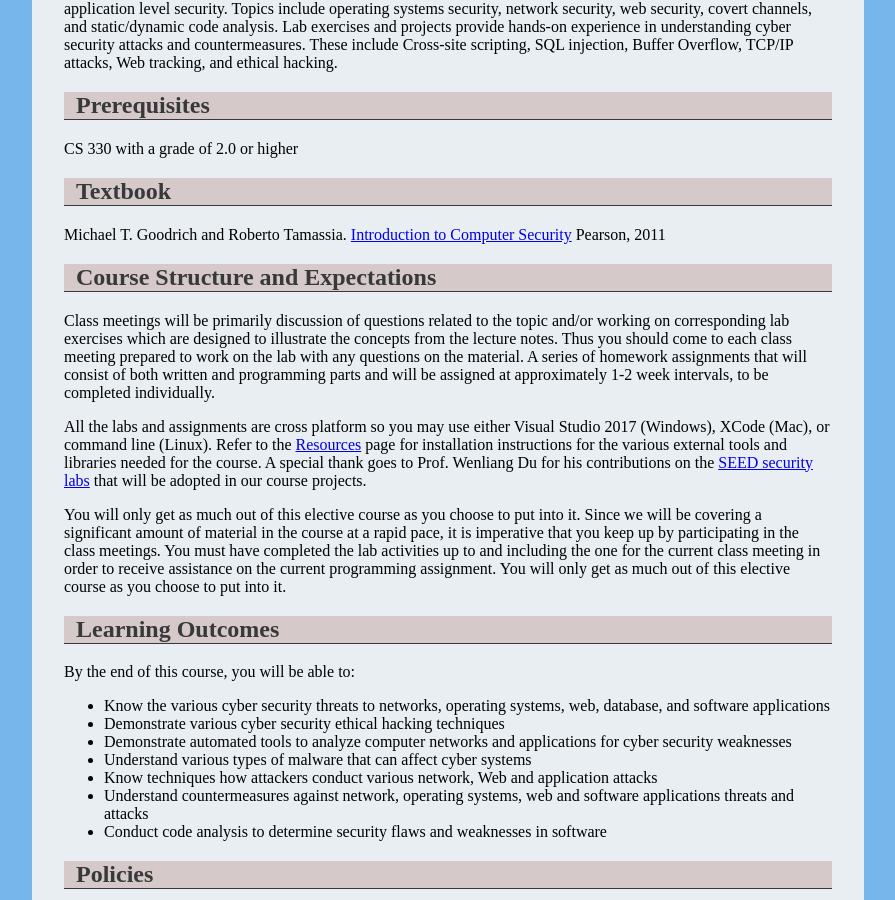
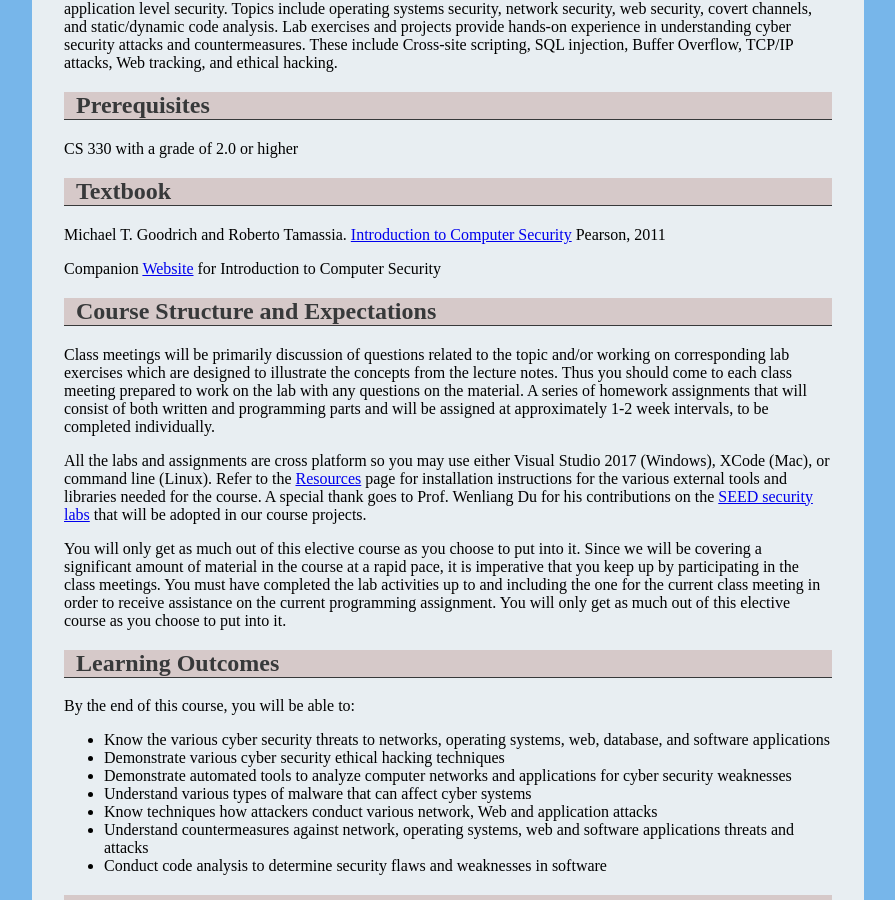
Before and after one commit to ycpcs/cs497-spring2019, a Jekyll site: the page built from syllabus.md, in a window 1280 px wide and 900 px high, scrolled down 561 px. Shown: the whole window, without its empty margins (192-1087 px from the left). Built offline with Jekyll 4.4.1, drawn with Linux system fonts in a browser that asks for light colours.

Commit message:
Add book website

```diff
--- a/syllabus.md
+++ b/syllabus.md
@@ -34,6 +34,8 @@ Textbook
 --------
 
 Michael T. Goodrich and Roberto Tamassia. [Introduction to Computer Security](https://www.pearson.com/us/higher-education/program/Goodrich-Introduction-to-Computer-Security/PGM218035.html) Pearson, 2011
+
+Companion [Website](https://sites.google.com/site/securitybook1/home) for Introduction to Computer Security
 
 Course Structure and Expectations
 ---------------------------------
```
